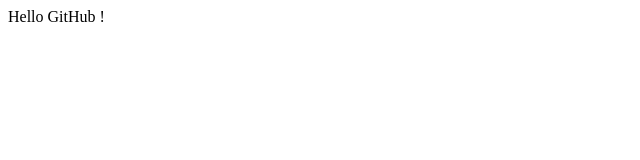
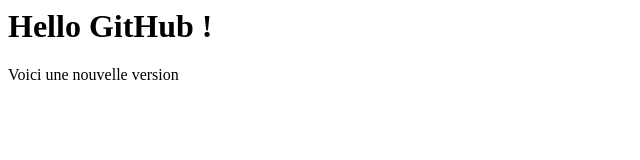
Before and after one commit to rachelelisabethhoareau/uel106, a plain HTML site: page index.html in a window 1280 px wide. Shown: the whole page, without its empty margins (0-640 px from the left). Drawn offline with Linux system fonts and the light colour scheme.

Commit message:
Nouvelle page index.html

```diff
--- a/index.html
+++ b/index.html
@@ -1,7 +1,8 @@
 <html>
   <head>
     <body>
-      Hello GitHub !
+      <h1>Hello GitHub !</h1>
+      <p>Voici une nouvelle version</p>
     </body>
   </head>
 </html>
```
